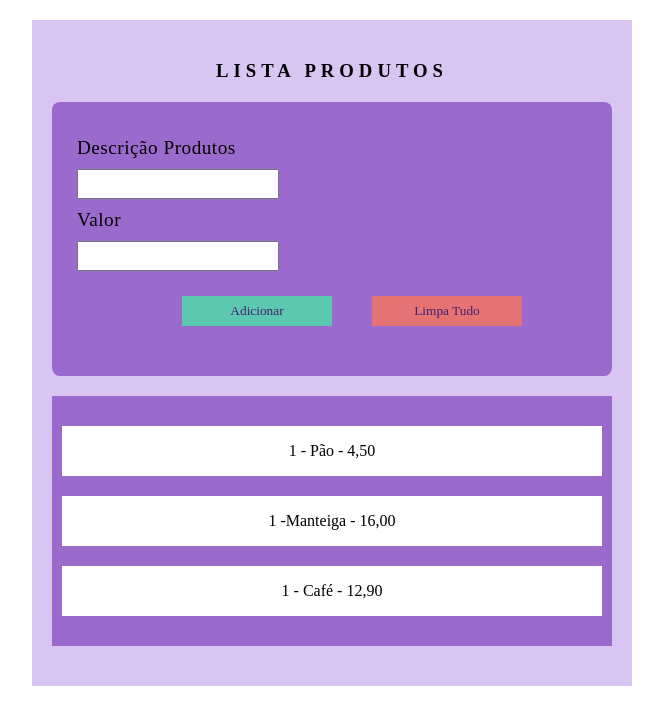
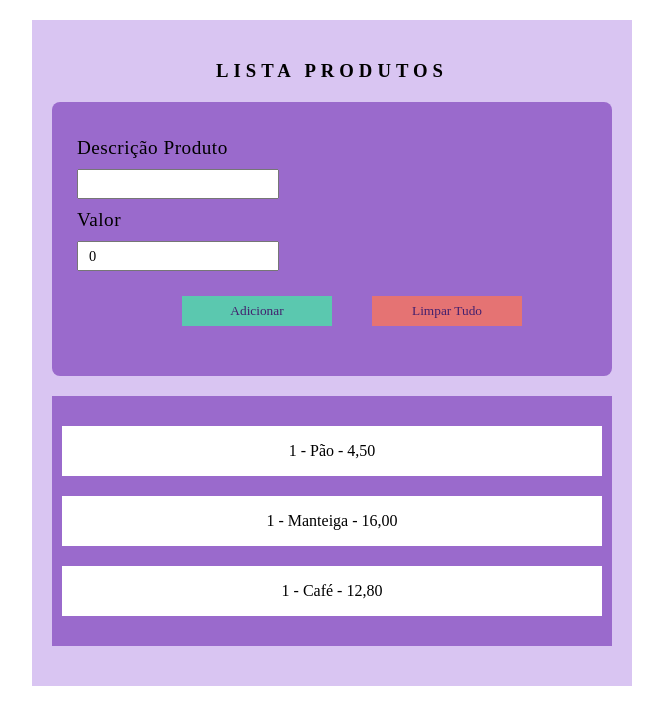
Before and after one commit to Heloiisah/Lista_produtos, an Angular app: page / in a window 1280 px wide. Shown: the top 724 px of the page, without its empty margins (308-971 px from the left). Built offline with nearby package versions, Linux system fonts and the light colour scheme; a web font is replaced by a local one.

Commit message:
Alteração no Angular

```diff
--- a/src/app/lista-produtos/lista-produtos.component.html
+++ b/src/app/lista-produtos/lista-produtos.component.html
@@ -1,22 +1,26 @@
 <div id="div-form">
+
     <h3>LISTA PRODUTOS</h3>
 
     <form id="formulario">
-        <label for="descricao">Descrição Produtos</label>
-        <input type="text" name="descricao" id="descricao">
+
+        <label for="descricao">Descrição Produto</label>
+        <input type="text" name="descricao" id="descricao" [(ngModel)]="descricao_produto">
 
         <label for="valor">Valor</label>
-        <input type="number" name="valor" id="valor">
-     <div id="div-btns">
-        <button type="button" id="btnAdd">Adicionar</button>
-        <button type="button" id="btn-limpar">Limpa Tudo</button>
-    </div>
+        <input type="number" name="valor" id="valor" [(ngModel)]="valor_unitario">
+
+        <div id="div-btns">
+            <button type="button" id="btnAdd" (click)=  "addItem()">Adicionar</button>
+            <button type="button" id="btn-limpar">Limpar Tudo</button>
+        </div>
+
     </form>
 
     <div id="div-lista">
-        <div class="div-item"> 1 - Pão - 4,50 </div>
-        <div class="div-item"> 1 -Manteiga - 16,00 </div>
-        <div class="div-item"> 1 - Café - 12,90 </div>
+        <div class="div-item">1 - Pão - 4,50</div>
+        <div class="div-item">1 - Manteiga - 16,00</div>
+        <div class="div-item">1 - Café - 12,80</div>
     </div>
 
 </div>
--- a/src/app/lista-produtos/lista-produtos.component.ts
+++ b/src/app/lista-produtos/lista-produtos.component.ts
@@ -1,12 +1,19 @@
 import { Component } from '@angular/core';
-
+import { FormsModule } from '@angular/forms';
 @Component({
   selector: 'app-lista-produtos',
   standalone: true,
-  imports: [],
+  imports: [FormsModule],
   templateUrl: './lista-produtos.component.html',
   styleUrl: './lista-produtos.component.css'
 })
 export class ListaProdutosComponent {
+ id_produto : number = 0
+ descricao_produto: string = ''
+ valor_unitario : number = 0.0
+
+addItem(){
+console.log(this.descricao_produto , '<->', this.valor_unitario);
 
 }
+}
```
